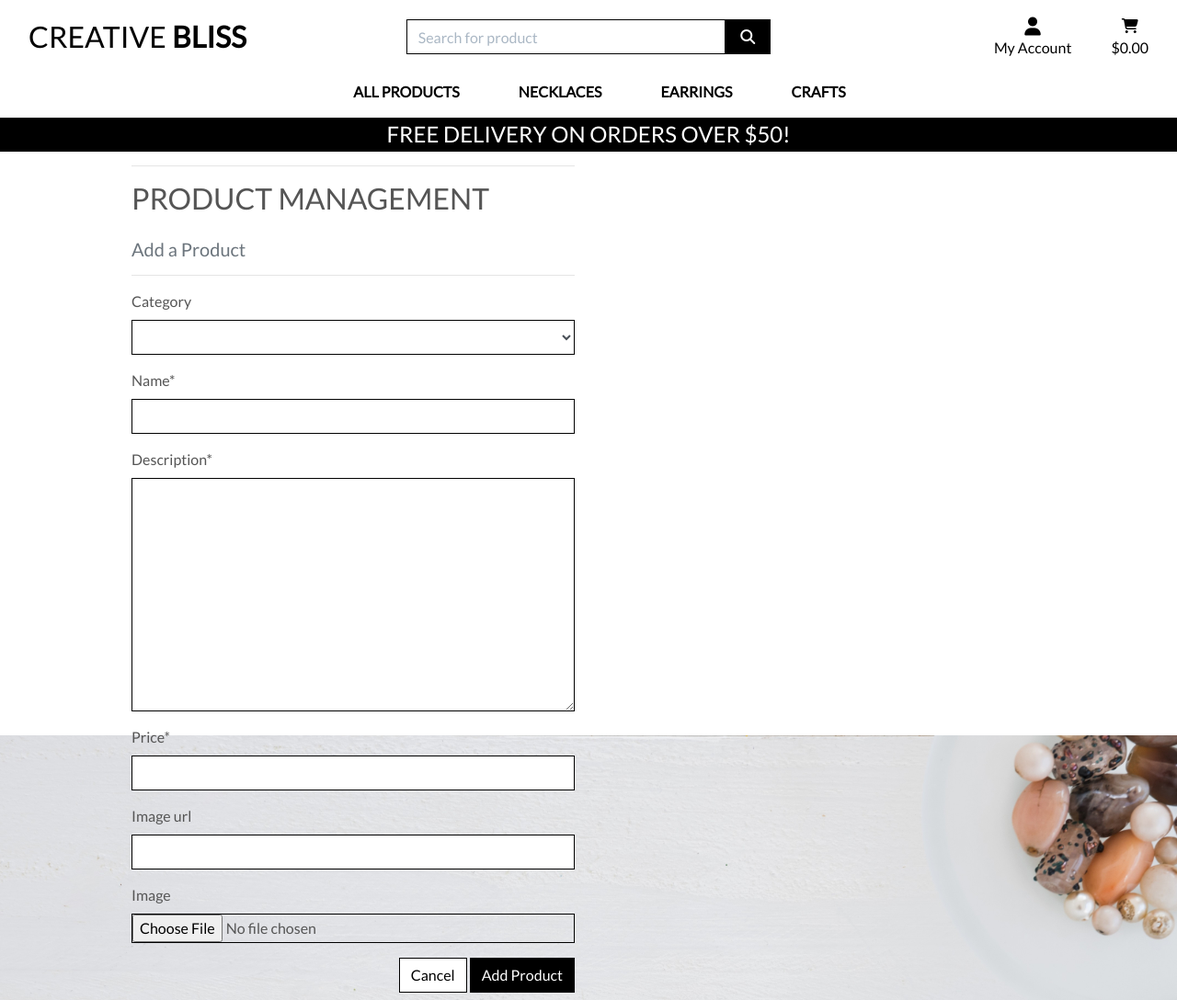
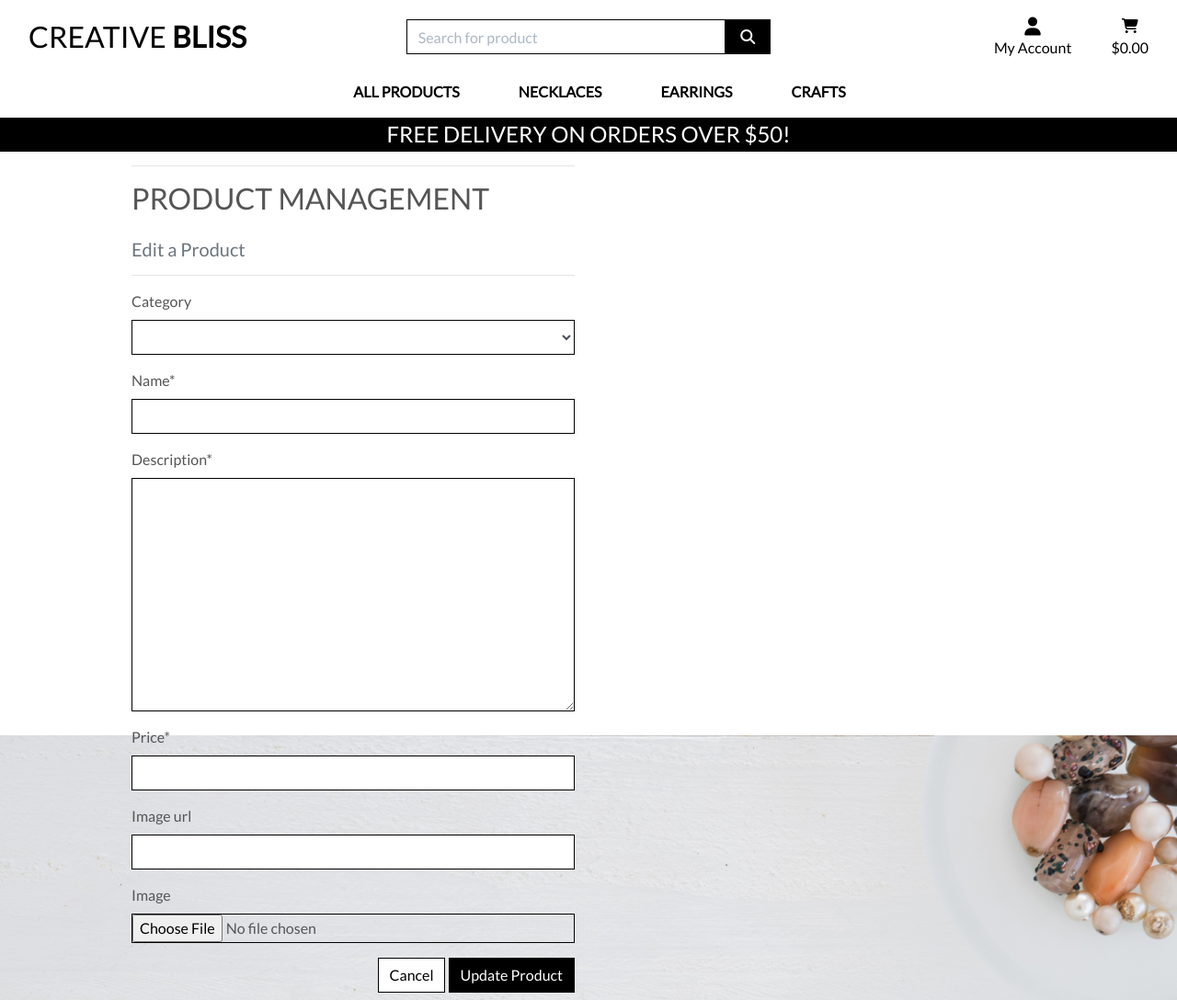
Before and after one commit to Silver25/creative-spark, a Django app: template products/templates/products/edit_product.html in a window 1280 px wide. Shown: the whole page at 92% size. Run offline with Django 3.2, Linux system fonts and the light colour scheme; the template is opened without the code that fills it: values that come from a table or form of the project are taken from there, others are empty; parts of the project's set-up code (start-up, migrations or seed data) failed here and were passed over; some libraries are stand-ins or nearby versions.

Commit message:
Update with small changes

```diff
--- a/products/templates/products/edit_product.html
+++ b/products/templates/products/edit_product.html
@@ -16,19 +16,19 @@
             <div class="col-12 col-md-6">
                 <hr>
                 <h2 class="logo-font mb-4">Product Management</h2>
-                <h5 class="text-muted">Add a Product</h5>
+                <h5 class="text-muted">Edit a Product</h5>
                 <hr>
             </div>
         </div>
 
         <div class="row">
             <div class="col-12 col-md-6">
-                <form method="POST" action="{% url 'add_product' %}" class="form mb-2" enctype="multipart/form-data">
+                <form method="POST" action="{% url 'edit_product' product.id %}" class="form mb-2" enctype="multipart/form-data">
                     {% csrf_token %}
                     {{ form|crispy }}
                     <div class="text-right">
                         <a class="btn btn-outline-black rounded-0" href="{% url 'products' %}">Cancel</a>
-                        <button class="btn btn-black rounded-0" type="submit">Add Product</button>
+                        <button class="btn btn-black rounded-0" type="submit">Update Product</button>
                     </div>
                 </form>
             </div>
```
